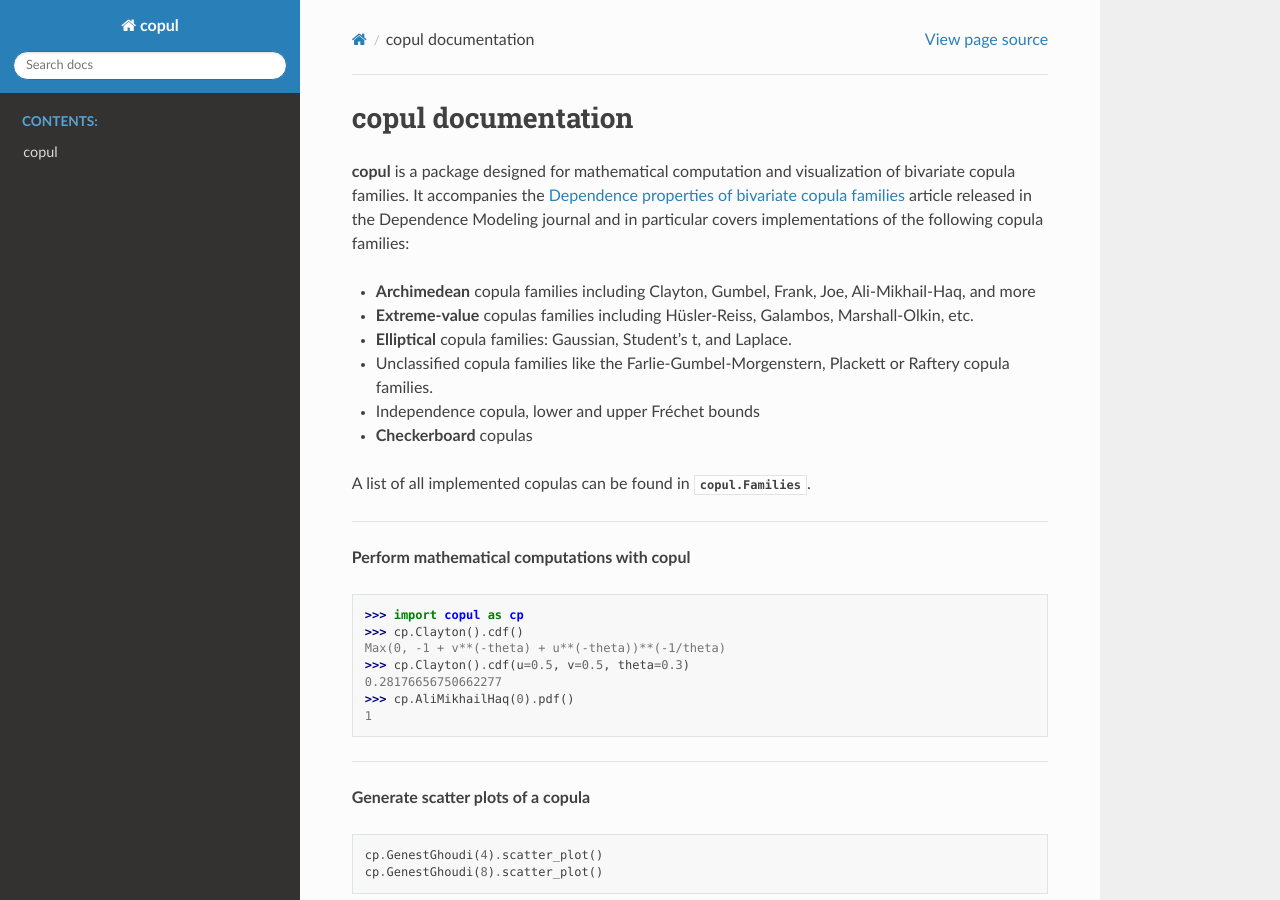
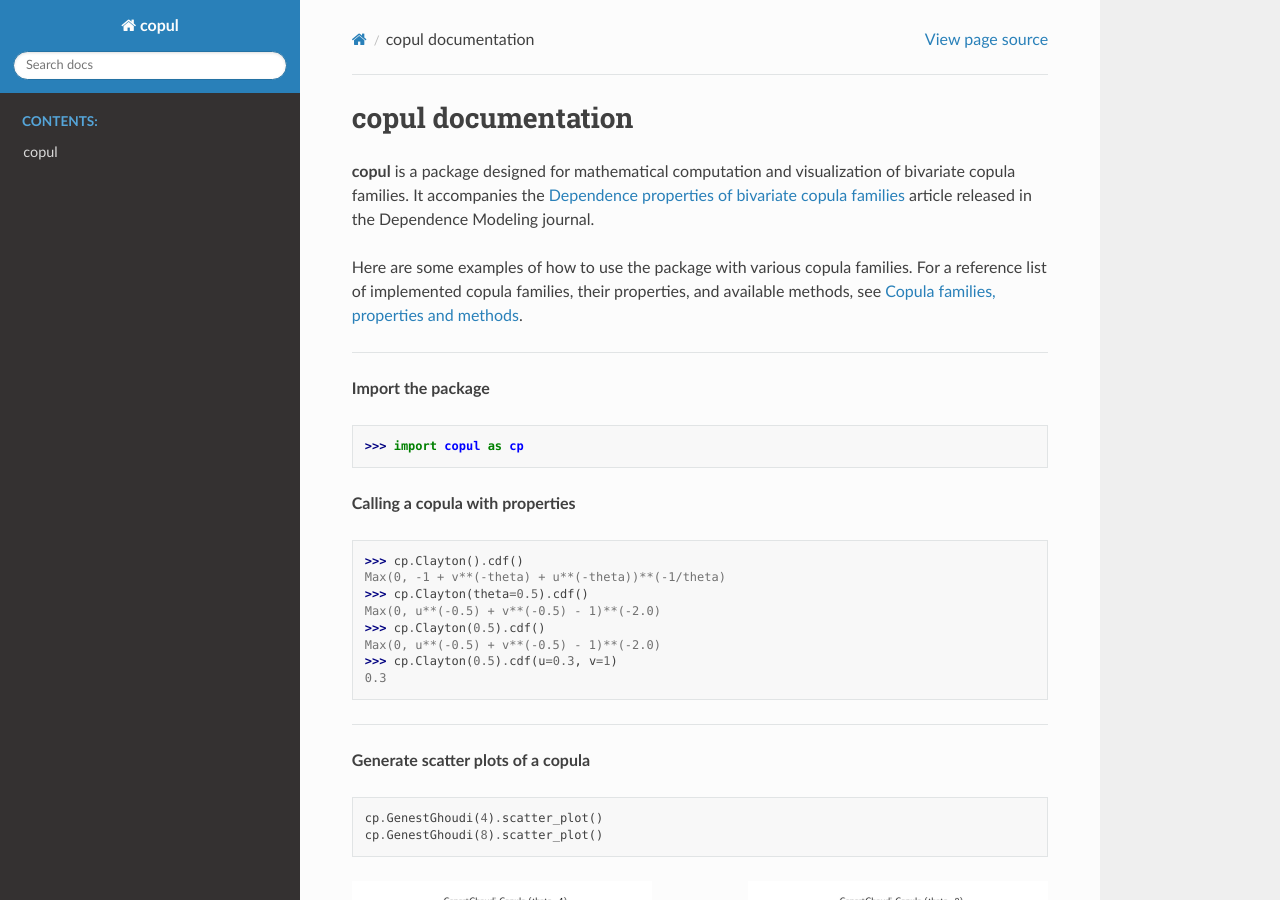
Before and after one commit to Corrram/copul, a Sphinx documentation site: the page built from docs/source/index.rst, in a window 1280 px wide and 900 px high. Built offline with Sphinx 7.4.7 and the Read the Docs theme 2.0.0, drawn with Linux system fonts in a browser that asks for light colours; some of the changed text lies outside the part shown.

Commit message:
Update version, suppress warnings, and enhance documentation
Bumped version to 0.0.13, implemented warnings suppression for plotting, added logger functionality, and created a detailed overview documentation file. Updated project dependencies in `poetry.lock` and included support for Jupyter in `pyproject.toml`.

```diff
--- a/docs/source/index.rst
+++ b/docs/source/index.rst
@@ -7,32 +7,32 @@ copul documentation
 ===================
 
 **copul** is a package designed for mathematical computation and visualization of bivariate copula families.
-It accompanies the `Dependence properties of bivariate copula families <https://www.degruyter.com/document/doi/10.1515/demo-2024-0002/html>`_ article released in the Dependence Modeling journal and in particular covers implementations of
-the following copula families:
+It accompanies the `Dependence properties of bivariate copula families <https://www.degruyter.com/document/doi/10.1515/demo-2024-0002/html>`_ article released in the Dependence Modeling journal.
 
-- **Archimedean** copula families including Clayton, Gumbel, Frank, Joe, Ali-Mikhail-Haq, and more
-- **Extreme-value** copulas families including Hüsler-Reiss, Galambos, Marshall-Olkin, etc.
-- **Elliptical** copula families: Gaussian, Student's t, and Laplace.
-- Unclassified copula families like the Farlie-Gumbel-Morgenstern, Plackett or Raftery copula families.
-- Independence copula, lower and upper Fréchet bounds
-- **Checkerboard** copulas
-
-A list of all implemented copulas can be found in :py:mod:`copul.Families`.
+Here are some examples of how to use the package with various copula families. For a reference list of implemented copula families, their properties, and available methods, see :doc:`overview`.
 
 -------------------
 
-**Perform mathematical computations with copul**
+**Import the package**
 
 .. highlight:: python
 .. code-block:: python
 
     >>> import copul as cp
+
+**Calling a copula with properties**
+
+.. highlight:: python
+.. code-block:: python
+
     >>> cp.Clayton().cdf()
     Max(0, -1 + v**(-theta) + u**(-theta))**(-1/theta)
-    >>> cp.Clayton().cdf(u=0.5, v=0.5, theta=0.3)
-    0.28176656750662277
-    >>> cp.AliMikhailHaq(0).pdf()
-    1
+    >>> cp.Clayton(theta=0.5).cdf()
+    Max(0, u**(-0.5) + v**(-0.5) - 1)**(-2.0)
+    >>> cp.Clayton(0.5).cdf()
+    Max(0, u**(-0.5) + v**(-0.5) - 1)**(-2.0)
+    >>> cp.Clayton(0.5).cdf(u=0.3, v=1)
+    0.3
 
 -------------------
 
@@ -102,6 +102,20 @@ A list of all implemented copulas can be found in :py:mod:`copul.Families`.
     :alt: alternate text
     :width: 500px
     :align: center
+
+-------------------
+
+**Perform mathematical computations with copul**
+
+.. highlight:: python
+.. code-block:: python
+
+    >>> cp.Clayton().cdf()
+    Max(0, -1 + v**(-theta) + u**(-theta))**(-1/theta)
+    >>> cp.Clayton().cdf(u=0.5, v=0.5, theta=0.3)
+    0.28176656750662277
+    >>> cp.AliMikhailHaq(0).pdf()
+    1
 
 -------------------
 
--- a/pyproject.toml
+++ b/pyproject.toml
@@ -21,7 +21,7 @@ classifiers = [
 
 [tool.poetry]
 name = "copul"
-version = "0.0.12"
+version = "0.0.13"
 description = "Mathematical computation and visualization of bivariate copulas."
 readme = "README.md"
 authors = ["Marcus Rockel <marcus.rockel@finance.uni-freiburg.de>"]
@@ -51,3 +51,4 @@ sphinx-rtd-theme = "^2.0"
 black = "^24.8"
 pytest = "^8.3.2"
 pytest-pycharm = "^0.7.0"
+jupyter = "^1.0.0"
```
Also changed, not shown: README.md (+59 -45 lines), docs/source/overview.rst (added, +45 -0 lines), 6 other files.
